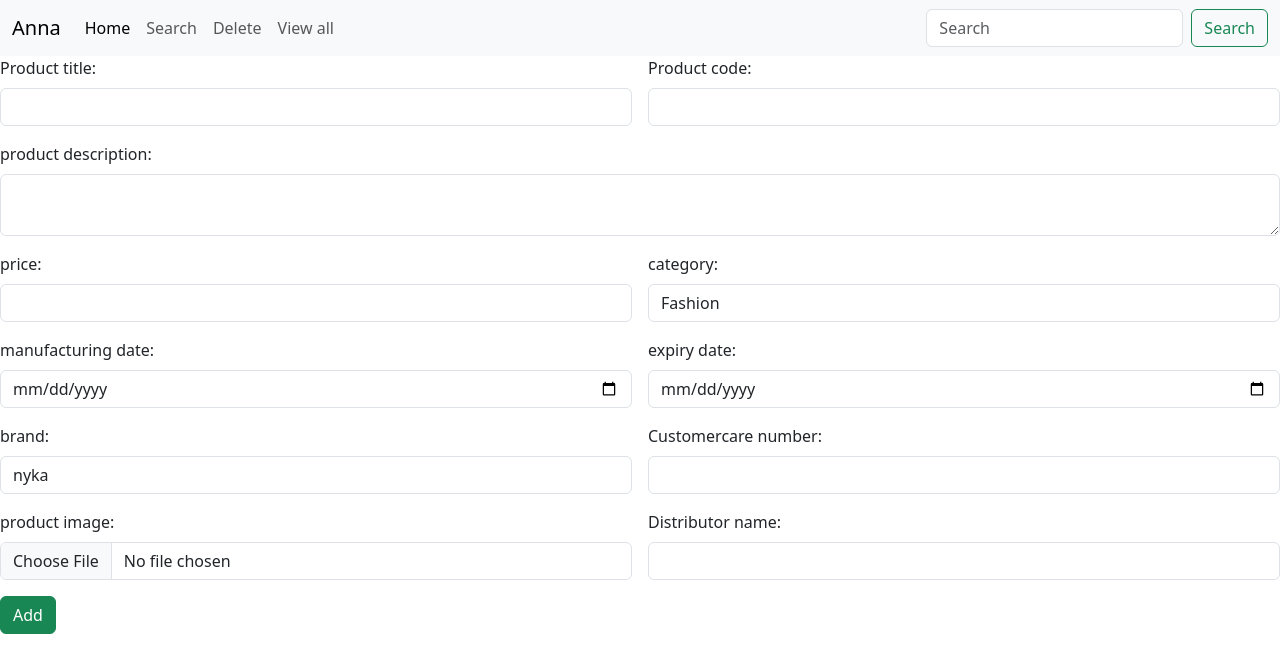
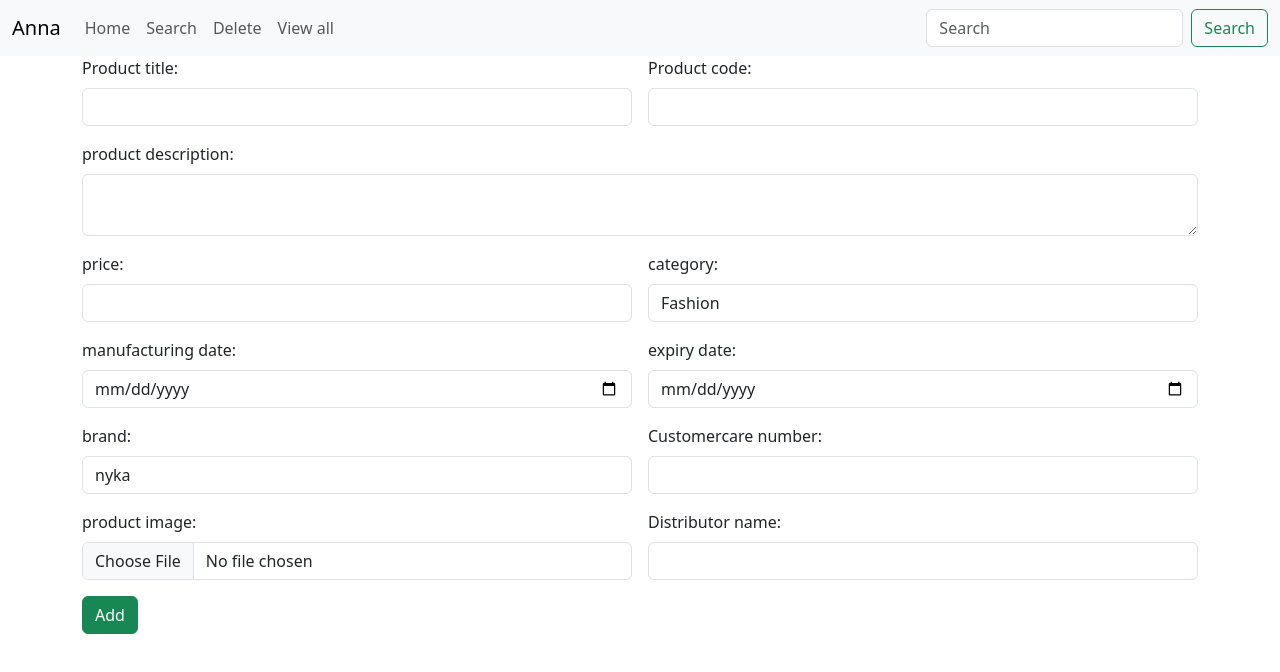
Before and after one commit to Anna-S-Paul/product-app, a plain HTML site: page index.html in a window 1280 px wide. Drawn offline with nearby package versions, Linux system fonts and the light colour scheme.

Commit message:
successfull

```diff
--- a/index.html
+++ b/index.html
@@ -22,7 +22,7 @@
             <div class="collapse navbar-collapse" id="navbarSupportedContent">
                 <ul class="navbar-nav me-auto mb-2 mb-lg-0">
                     <li class="nav-item">
-                        <a class="nav-link active" aria-current="page" href="index.html">Home</a>
+                        <a class="nav-link" aria-current="page" href="index.html">Home</a>
                     </li>
                     <li class="nav-item">
                         <a class="nav-link" href="search.html">Search</a>
@@ -41,7 +41,7 @@
             </div>
         </div>
     </nav>
-    <div class="containter">
+    <div class="container">
         <div class="row">
             <div class="col col-12 col-sm-12 col md-12 col-lg 12 col-xl-12 col-xxl-12">
                 <div class="row g-3">
```
Also changed, not shown: delete.html (+1 -1 lines), search.html (+1 -1 lines), viewallproduct.html (+1 -1 lines).
